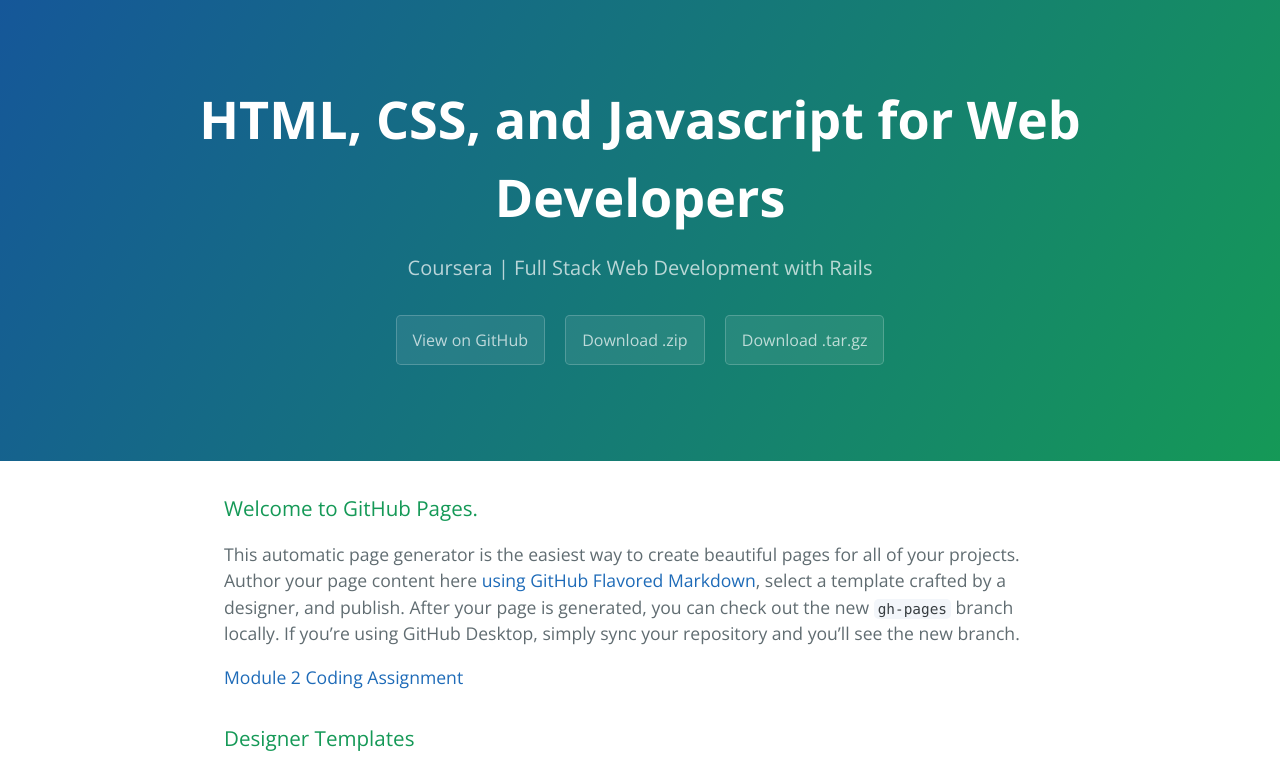
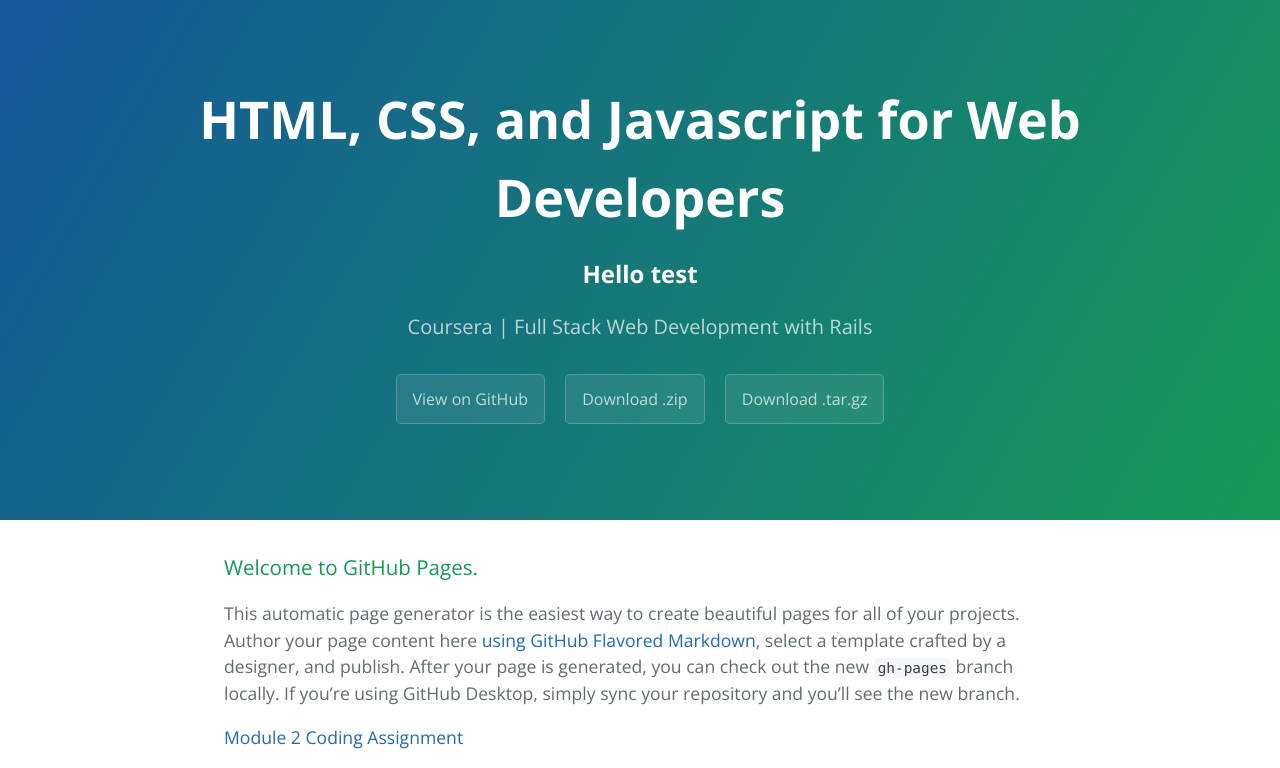
Before and after one commit to haidy639/coursera-test, a plain HTML site: page index.html in a window 1280 px wide. Shown: the top 768 px of the page. Drawn offline with nearby package versions, Linux system fonts and the light colour scheme.

Commit message:
testing index changes

```diff
--- a/index.html
+++ b/index.html
@@ -12,6 +12,7 @@
   <body>
     <section class="page-header">
       <h1 class="project-name">HTML, CSS, and Javascript for Web Developers</h1>
+      <h2>Hello test</h2>
       <h2 class="project-tagline">Coursera | Full Stack Web Development with Rails</h2>
       <a href="https://github.com/jhu-ep-coursera/fullstack-course4" class="btn">View on GitHub</a>
       <a href="https://github.com/jhu-ep-coursera/fullstack-course4/zipball/master" class="btn">Download .zip</a>
```
